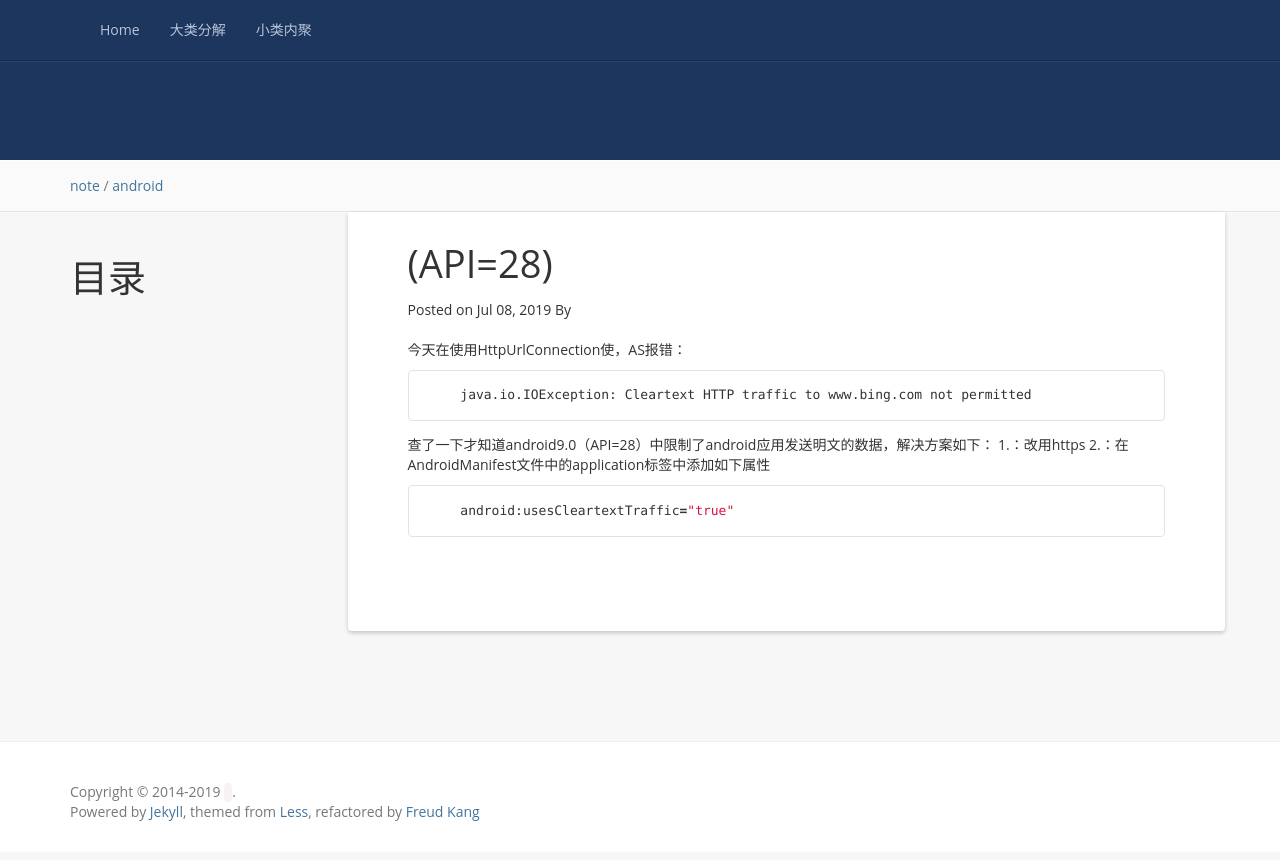
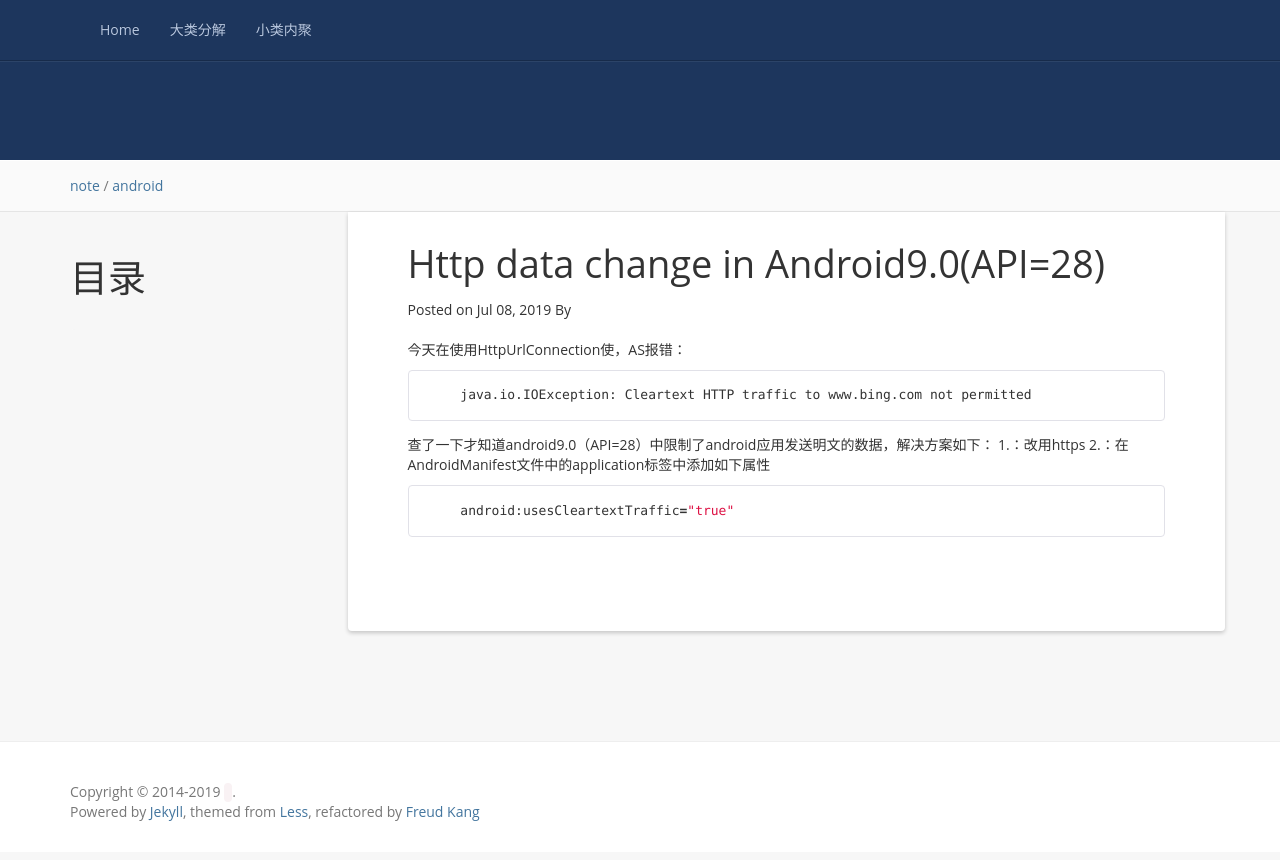
Before and after one commit to USERNAMEISEMPTY/USERNAMEISEMPTY.github.io, a Jekyll site: the page built from _posts/2019-07-09-about-andorid-Oreo-Notification.md, in a window 1280 px wide. Shown: the top 860 px of the page. Built offline with Jekyll 4.4.1, drawn with Linux system fonts in a browser that asks for light colours; nearby versions of some CDN libraries; a script that is not in the unit is left out; comment, search, counter and statistics services are not loaded.

Commit message:
commit post

```diff
--- a/_posts/2019-07-09-about-andorid-Oreo-Notification.md
+++ b/_posts/2019-07-09-about-andorid-Oreo-Notification.md
@@ -1,6 +1,6 @@
 ---
 layout: post
-title: (API=28)
+title: Http data change in Android9.0(API=28)
 date: 2019-07-09 00:00:00 +0800
 categories: note
 tag: android
```
